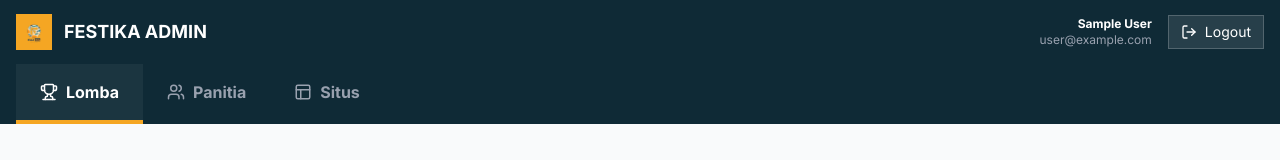
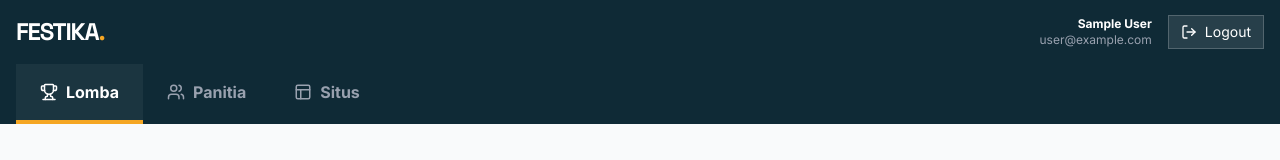
Before and after one commit to AufanT/festika2026, a Next.js app: page /admin in a window 1280 px wide. Shown: the top 160 px of the page. Built offline with nearby package versions, Linux system fonts and the light colour scheme; no server answers; the database is empty; sample sign-in values are in the browser's storage.

Commit message:
style: update admin branding text to FESTIKA.

```diff
--- a/src/components/admin/AdminDashboard.tsx
+++ b/src/components/admin/AdminDashboard.tsx
@@ -197,11 +197,10 @@ export default function AdminDashboard({ user }: { user: User | undefined }) {
     <div className="min-h-screen bg-gray-50 flex flex-col">
       <header className="bg-festika-navy sticky top-0 z-30">
         <div className="max-w-7xl mx-auto px-4 h-16 flex items-center justify-between">
-          <div className="flex items-center gap-3">
-            <div className="w-9 h-9 bg-festika-orange flex items-center justify-center">
-              <Image src="/Logo_Festika-04.webp" alt="Logo" width={32} height={32} />
-            </div>
-            <span className="text-white font-bold text-lg">FESTIKA ADMIN</span>
+          <div className="flex items-center gap-1">
+            <span className="text-white font-[family-name:var(--font-space-grotesk)] font-black text-2xl tracking-tighter">
+              FESTIKA<span className="text-festika-orange">.</span>
+            </span>
           </div>
           <div className="flex items-center gap-4">
             <div className="hidden sm:block text-right text-xs text-white">
```
